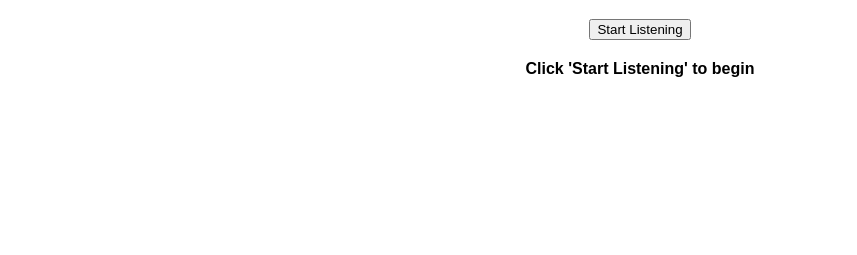
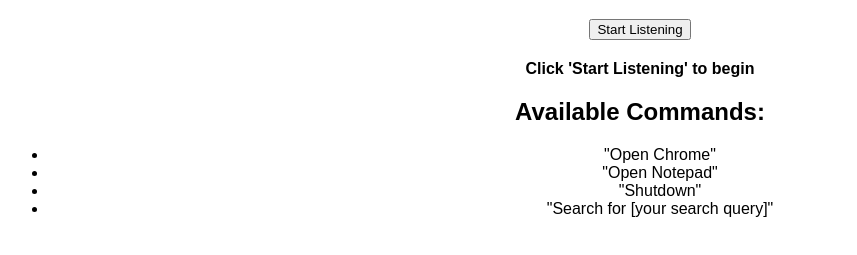
Before and after one commit to itsroshanharry/remote-voice, a website: page public/index.html in a window 1280 px wide. Shown: the part 61-316 px from the top of the page, without its empty margins (0-857 px from the left). Drawn offline with Linux system fonts and the light colour scheme.

Commit message:
added code for searching on chrome

```diff
--- a/public/index.html
+++ b/public/index.html
@@ -15,7 +15,15 @@
     <button id="startButton">Start Listening</button>
     <div id="status">Click 'Start Listening' to begin</div>
     <div id="result"></div>
-
+    <div id="commands">
+        <h2>Available Commands:</h2>
+        <ul>
+            <li>"Open Chrome"</li>
+            <li>"Open Notepad"</li>
+            <li>"Shutdown"</li>
+            <li>"Search for [your search query]"</li>
+        </ul>
+    </div>
     <script>
         const startButton = document.getElementById('startButton');
         const status = document.getElementById('status');
@@ -62,6 +70,7 @@
                 }
             };
 
+
             recognition.onerror = (event) => {
                 console.error('Speech recognition error', event.error);
                 status.textContent = `Error: ${event.error}. ${event.message || ''}`;
--- a/server.js
+++ b/server.js
@@ -37,6 +37,10 @@ wss.on('connection', (ws) => {
 
 function executeCommand(command) {
   // This is a simple example. In a real application, you'd want to sanitize inputs and use a more robust command parsing system.
+  if (command.toLowerCase().startsWith('search for ')) {
+    const searchQuery = encodeURIComponent(command.slice(11));
+    exec(`start chrome https://www.google.com/search?q=${searchQuery}`);
+  } else {
     switch(command.toLowerCase()) {
       case 'open chrome':
         exec('start chrome');
@@ -51,6 +55,7 @@ function executeCommand(command) {
         console.log('Unknown command:', command);
     }
   }
+}
 
 const PORT = process.env.PORT || 3000;
 server.listen(PORT, () => {
```
Also changed, not shown: package.json (line endings or trailing spaces), 2 other files. Lines whose indentation alone changed are shown as unchanged.
